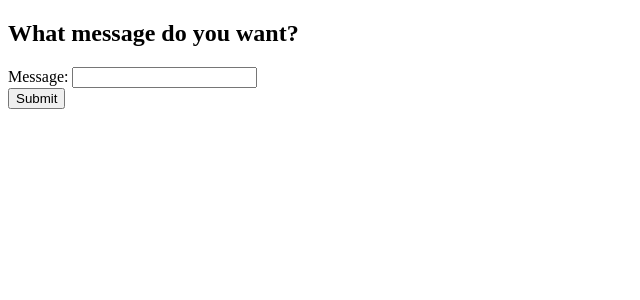
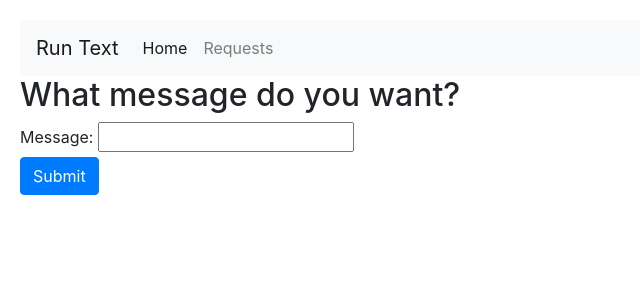
Before and after one commit to currantino/run-text-app, a Django app: template templates/home.html in a window 1280 px wide. Shown: the top 300 px of the page, without its empty margins (0-640 px from the left). Run offline with Django 5.2, Linux system fonts and the light colour scheme; the template is opened without the code that fills it: most values are stand-ins (such as "Sample title", 1, 10 or a date in 2020).

Commit message:
Refactor html, add bootstrap

```diff
--- a/templates/home.html
+++ b/templates/home.html
@@ -1,16 +1,11 @@
-<!DOCTYPE html>
-<html lang="en">
-<head>
-    <meta charset="UTF-8">
-    <title>Title</title>
-</head>
+{% extends "layout.html" %}
+{% block content %}
     <h2>What message do you want?</h2>
     <form method="post" action="runtext/">
         {% csrf_token %}
         <label for="message_id">Message:</label>
-    <input type="text" name="message" id="message_id"/>
+        <input type="text" name="message" id="message_id" required/>
         <br/>
-    <input type="submit" value="Submit"/>
+        <input class="btn btn-primary mb-2" type="submit" value="Submit"/>
     </form>
-</body>
-</html>
+{% endblock %}
--- /dev/null
+++ b/templates/layout.html
@@ -0,0 +1,46 @@
+<!DOCTYPE html>
+<html lang="en">
+<head>
+    <meta charset="UTF-8">
+    <title>{{ title }}</title>
+    <link rel="stylesheet" href="https://cdn.jsdelivr.net/npm/bootstrap@4.3.1/dist/css/bootstrap.min.css"
+          integrity="sha384-ggOyR0iXCbMQv3Xipma34MD+dH/1fQ784/j6cY/iJTQUOhcWr7x9JvoRxT2MZw1T" crossorigin="anonymous">
+    <script src="https://code.jquery.com/jquery-3.4.1.slim.min.js"
+            integrity="sha384-J6qa4849blE2+poT4WnyKhv5vZF5SrPo0iEjwBvKU7imGFAV0wwj1yYfoRSJoZ+n"
+            crossorigin="anonymous"></script>
+    <script src="https://cdn.jsdelivr.net/npm/popper.js@1.16.0/dist/umd/popper.min.js"
+            integrity="sha384-Q6E9RHvbIyZFJoft+2mJbHaEWldlvI9IOYy5n3zV9zzTtmI3UksdQRVvoxMfooAo"
+            crossorigin="anonymous"></script>
+    <script src="https://cdn.jsdelivr.net/npm/bootstrap@4.4.1/dist/js/bootstrap.min.js"
+            integrity="sha384-wfSDF2E50Y2D1uUdj0O3uMBJnjuUD4Ih7YwaYd1iqfktj0Uod8GCExl3Og8ifwB6"
+            crossorigin="anonymous"></script>
+    <style>
+        body {
+            margin: 20px;
+        }
+    </style>
+</head>
+<body>
+<nav class="navbar navbar-expand-lg navbar-light bg-light">
+    <a class="navbar-brand" href="/">Run Text</a>
+    <button class="navbar-toggler" type="button" data-toggle="collapse" data-target="#navbarSupportedContent"
+            aria-controls="navbarSupportedContent" aria-expanded="false" aria-label="Toggle navigation">
+        <span class="navbar-toggler-icon"></span>
+    </button>
+
+    <div class="collapse navbar-collapse" id="navbarSupportedContent">
+        <ul class="navbar-nav mr-auto">
+            <li class="nav-item active">
+                <a class="nav-link" href="/">Home<span class="sr-only">(current)</span></a>
+            </li>
+            <li class="nav-item">
+                <a class="nav-link" href="/requests">Requests</a>
+            </li>
+        </ul>
+    </div>
+</nav>
+
+{% block content %}
+{% endblock %}
+</body>
+</html>
```
Also changed, not shown: templates/requests.html (+2 -29 lines). Lines whose indentation alone changed are shown as unchanged.
